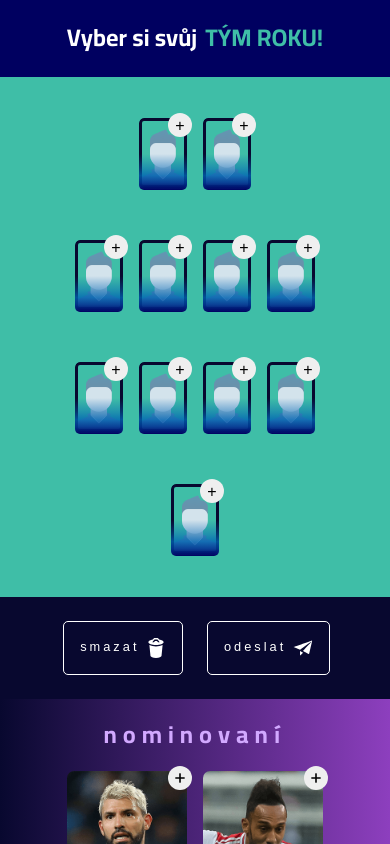
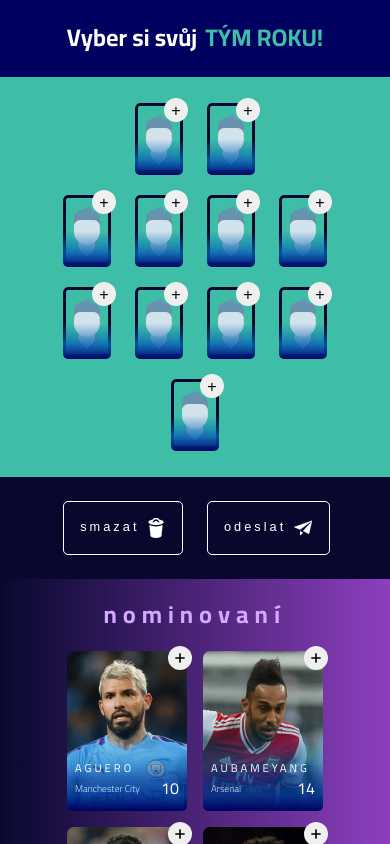
Before and after one commit to olivertylsar/tym-roku-2019, a React (Create React App) app: page / in a window 390 px wide. Shown: the top 844 px of the page. Built offline with nearby package versions, Linux system fonts and the light colour scheme.

Commit message:
field dimensions adjusted on mobile screens

```diff
--- a/src/components/Nominees.js
+++ b/src/components/Nominees.js
@@ -12,6 +12,7 @@
             availableNominees,
             fieldCardSelected
         } = this.props;
+
         const nomineesCards = availableNominees.map(nominee => (
             <CSSTransition key={nominee.id} timeout={500} classNames='Nominee'>
                 <NomineeCard
--- a/src/styles/_field.scss
+++ b/src/styles/_field.scss
@@ -69,7 +69,7 @@
     }
 
     @media only screen and (max-width: $bp-xsmall) {
-        margin: 0 1rem;
+        margin: 0 1.5rem;
         width: 6rem;
         height: 9rem;
     }
--- a/src/styles/_layout.scss
+++ b/src/styles/_layout.scss
@@ -30,6 +30,10 @@
         grid-template-columns: 1fr;
     }
 
+    @media only screen and (max-width: $bp-xsmall) {
+        grid-template-rows: max-content minmax(50rem, 1fr) max-content min-content;
+    }
+
     justify-content: center;
     box-shadow: 0 2rem 5rem rgba(#000, .4);
 }
```
